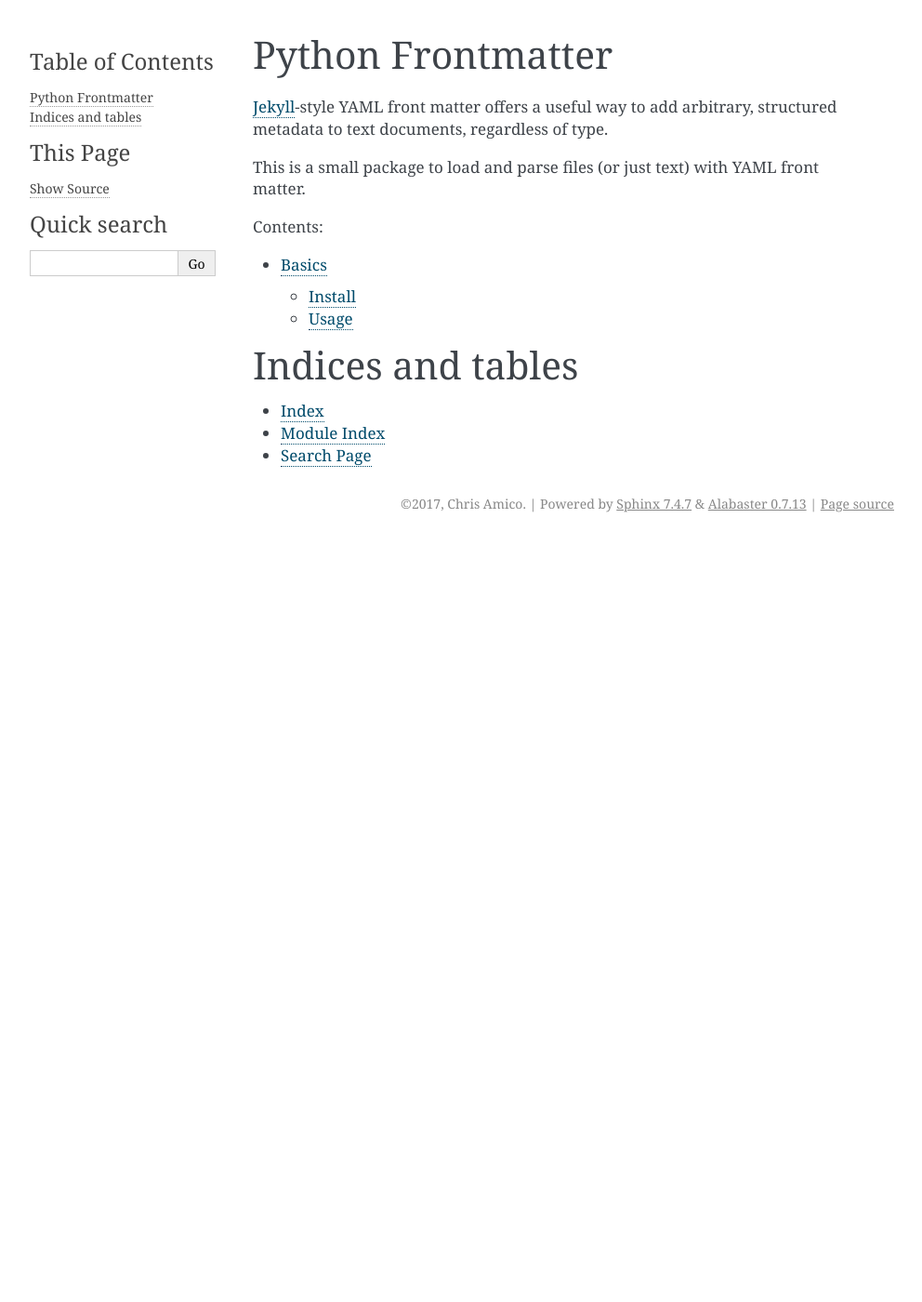
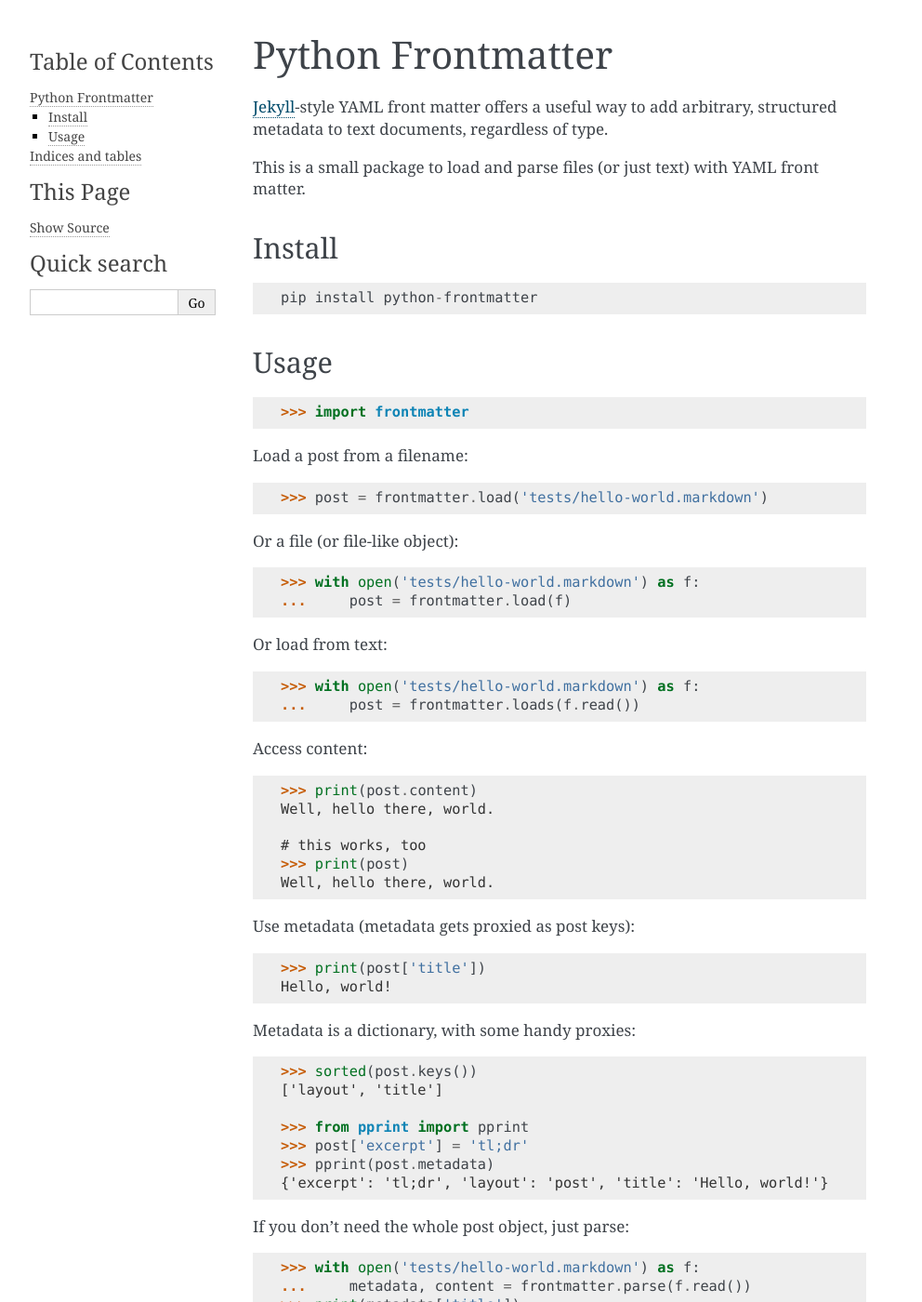
Before and after one commit to eyeseast/python-frontmatter, a Sphinx documentation site: the page built from docs/index.rst, in a window 1280 px wide and 1400 px high. Shown: the whole window at 93% size, without its empty margins (148-1140 px from the left). Built offline with Sphinx 7.4.7, drawn with Linux system fonts in a browser that asks for light colours; some of the changed text lies outside the part shown.

Commit message:
More examples up front, API in the back

```diff
--- /dev/null
+++ b/docs/handlers.rst
@@ -0,0 +1,2 @@
+Handlers
+========
--- a/docs/index.rst
+++ b/docs/index.rst
@@ -15,12 +15,113 @@
 This is a small package to load and parse files (or just text) with YAML
 front matter.
 
-Contents:
+
+Install
+--------
+
+::
+
+    pip install python-frontmatter
+
+Usage
+------
+
+::
+
+    >>> import frontmatter
+
+Load a post from a filename:
+
+::
+
+    >>> post = frontmatter.load('tests/hello-world.markdown')
+
+Or a file (or file-like object):
+
+::
+
+    >>> with open('tests/hello-world.markdown') as f:
+    ...     post = frontmatter.load(f)
+
+Or load from text:
+
+::
+
+    >>> with open('tests/hello-world.markdown') as f:
+    ...     post = frontmatter.loads(f.read())
+
+Access content:
+
+::
+
+    >>> print(post.content)
+    Well, hello there, world.
+
+    # this works, too
+    >>> print(post)
+    Well, hello there, world.
+
+Use metadata (metadata gets proxied as post keys):
+
+::
+
+    >>> print(post['title'])
+    Hello, world!
+
+Metadata is a dictionary, with some handy proxies:
+
+::
+
+    >>> sorted(post.keys())
+    ['layout', 'title']
+
+    >>> from pprint import pprint
+    >>> post['excerpt'] = 'tl;dr'
+    >>> pprint(post.metadata)
+    {'excerpt': 'tl;dr', 'layout': 'post', 'title': 'Hello, world!'}
+
+If you don't need the whole post object, just parse:
+
+::
+
+    >>> with open('tests/hello-world.markdown') as f:
+    ...     metadata, content = frontmatter.parse(f.read())
+    >>> print(metadata['title'])
+    Hello, world!
+
+Write back to plain text, too:
+
+::
+
+    >>> print(frontmatter.dumps(post))
+    ---
+    excerpt: tl;dr
+    layout: post
+    title: Hello, world!
+    ---
+    Well, hello there, world.
+
+Or write to a file (or file-like object):
+
+::
+
+    >>> from io import StringIO
+    >>> f = StringIO()
+    >>> frontmatter.dump(post, f)
+    >>> print(f.getvalue())
+    ---
+    excerpt: tl;dr
+    layout: post
+    title: Hello, world!
+    ---
+    Well, hello there, world.
+
 
 .. toctree::
    :maxdepth: 2
 
-   basics
+   api
+   handlers
 
 
 
```
Also changed, not shown: docs/api.rst (added, +29 -0 lines), docs/basics.rst (deleted, +0 -103 lines), frontmatter/__init__.py (+5 -3 lines), 1 other file.
